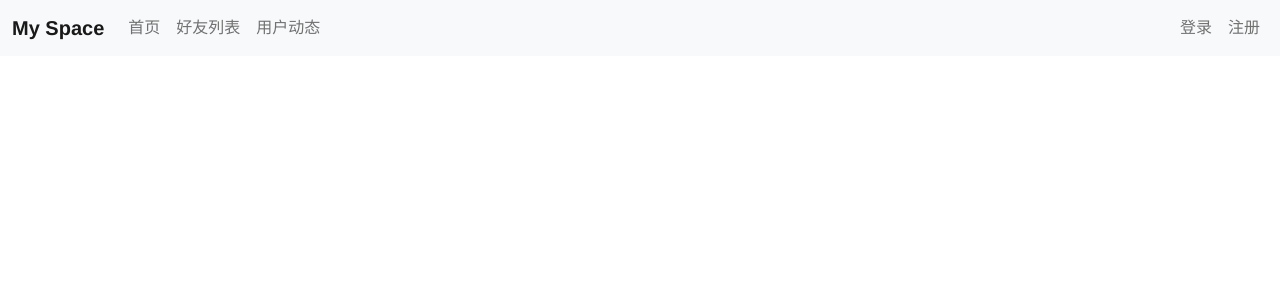
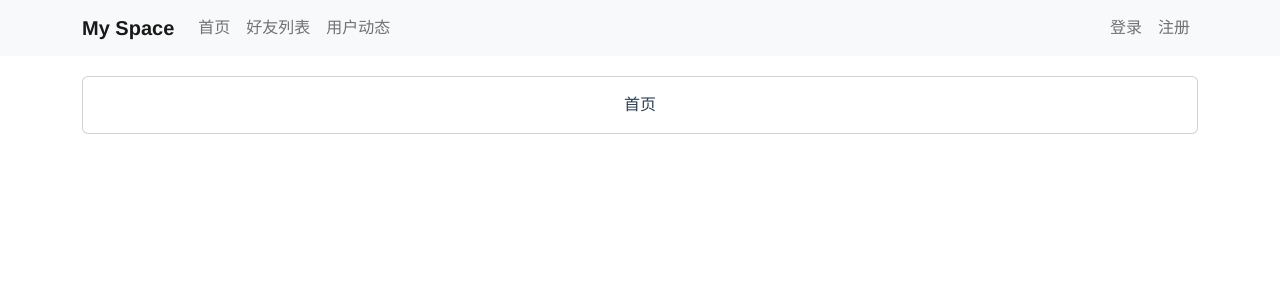
Before and after one commit to uperbilite/vue-start-proj, a Vue app: page / in a window 1280 px wide. Shown: the top 300 px of the page. Built offline with nearby package versions, Linux system fonts and the light colour scheme.

Commit message:
add base block component

```diff
--- /dev/null
+++ b/src/components/ContentBase.vue
@@ -0,0 +1,23 @@
+<template>
+<div class="home">
+    <div class="container">
+        <div class="card">
+            <div class="card-body">
+                <slot></slot>
+            </div>
+        </div>
+    </div>
+</div>
+</template>
+
+<script>
+export default {
+    name: "ContentBase",
+}
+</script>
+
+<style scoped>
+.container {
+    margin-top: 20px;
+}
+</style>
--- a/src/components/NavBar.vue
+++ b/src/components/NavBar.vue
@@ -1,6 +1,6 @@
 <template>
 <nav class="navbar navbar-expand-lg navbar-light bg-light">
-  <div class="container-fluid">
+  <div class="container">
     <a class="navbar-brand" href="#">My Space</a>
     <button class="navbar-toggler" type="button" data-bs-toggle="collapse" data-bs-target="#navbarText" aria-controls="navbarText" aria-expanded="false" aria-label="Toggle navigation">
       <span class="navbar-toggler-icon"></span>
--- a/src/views/HomeView.vue
+++ b/src/views/HomeView.vue
@@ -1,13 +1,19 @@
 <template>
-  <div class="home">
-  </div>
+  <ContentBase>
+    首页
+  </ContentBase>
 </template>
 
 <script>
+import ContentBase from '@/components/ContentBase.vue'
 
 export default {
   name: 'HomeView',
   components: {
+    ContentBase,
   }
 }
 </script>
+
+<style scope>
+</style>
```
Also changed, not shown: src/views/userList.vue (added, +19 -0 lines).
